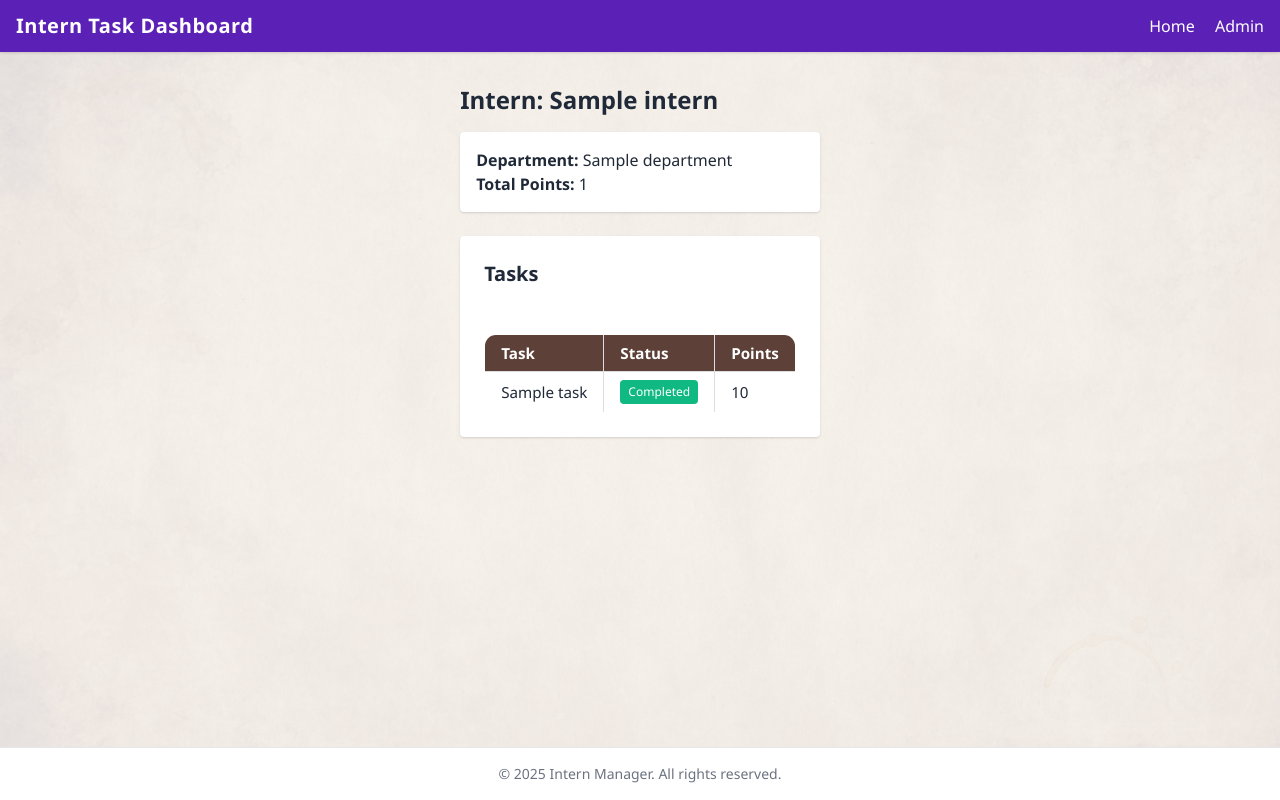
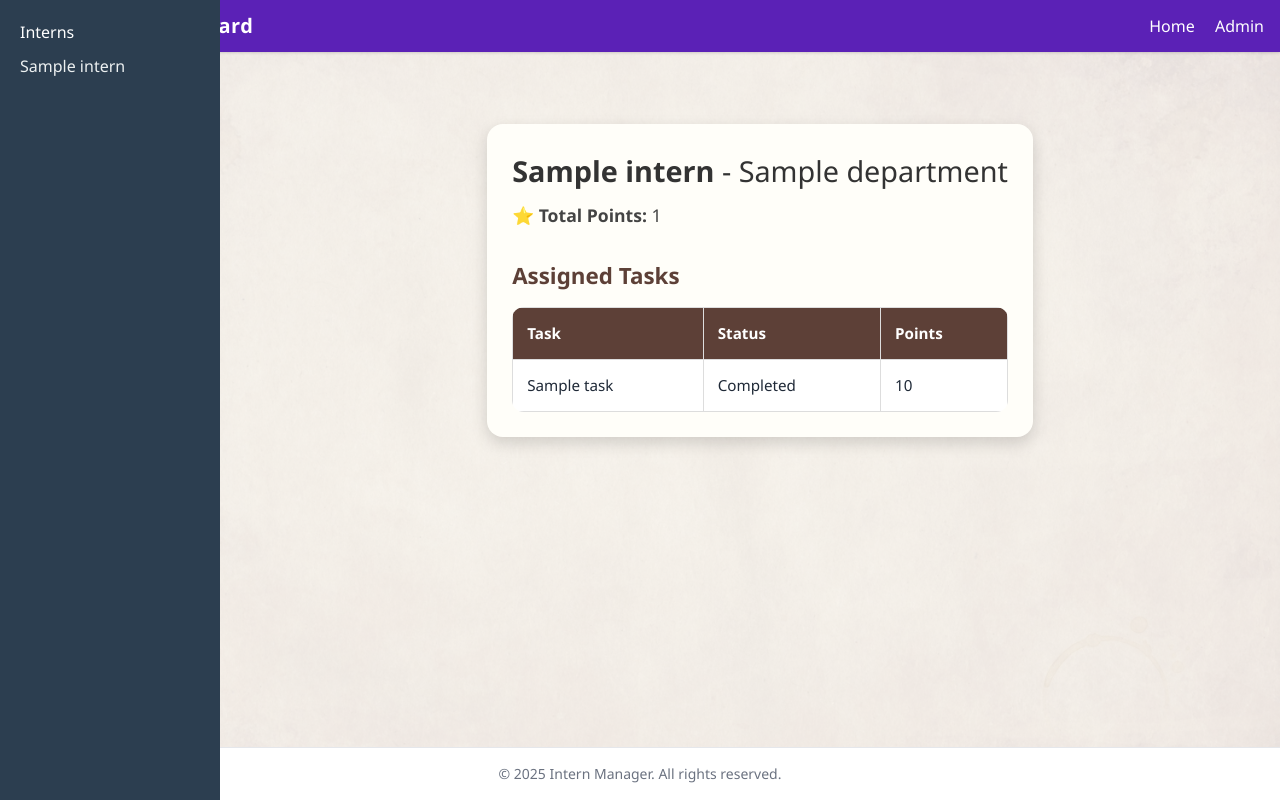
Before and after one commit to moulik3637/intern, a Flask app: template templates/public_intern_detail.html in a window 1280 px wide. Run offline with Flask 3, Linux system fonts and the light colour scheme; the template is opened without the code that fills it: most values are stand-ins (such as "Sample title", 1, 10 or a date in 2020).

Commit message:
public_intern_detail.html

```diff
--- a/templates/public_intern_detail.html
+++ b/templates/public_intern_detail.html
@@ -1,38 +1,42 @@
 {% extends "layout.html" %}
-{% block title %}Intern Overview{% endblock %}
+{% block title %}{{ intern.name }}'s Tasks{% endblock %}
 {% block content %}
-
-<div class="max-w-3xl mx-auto">
-  <h2 class="text-2xl font-bold text-gray-800 mb-4">Intern: {{ intern.name }}</h2>
-  <div class="mb-6 bg-white shadow p-4 rounded">
-    <p><strong>Department:</strong> {{ intern.department }}</p>
-    <p><strong>Total Points:</strong> {{ total_points }}</p>
+<div class="dashboard-container">
+    <!-- Sidebar -->
+    <div class="sidebar">
+        <h3>Interns</h3>
+        <ul>
+            {% for i in interns %}
+            <li>
+                <a href="{{ url_for('public_intern_detail', intern_id=i.id) }}">{{ i.name }}</a>
+            </li>
+            {% endfor %}
+        </ul>
     </div>
 
-  <div class="bg-white p-6 rounded shadow">
-    <h3 class="text-xl font-semibold mb-4">Tasks</h3>
-    <div class="overflow-x-auto">
-      <table class="min-w-full border border-gray-300 text-sm">
-        <thead class="bg-gray-100">
+    <!-- Main Content -->
+    <div class="main-content">
+        <div class="card animate-fade-in" style="max-width: 800px; margin: 20px auto;">
+            <h2 style="margin-bottom: 10px;">{{ intern.name }} <span style="font-weight: normal;">- {{ intern.department }}</span></h2>
+            <p style="font-size: 1.1rem; color: #444;">⭐ <strong>Total Points:</strong> {{ total_points }}</p>
+
+            <h3 style="margin-top: 30px;">Assigned Tasks</h3>
+            <table style="margin-top: 15px;">
+                <thead>
                     <tr>
-            <th class="px-4 py-2 text-left">Task</th>
-            <th class="px-4 py-2 text-left">Status</th>
-            <th class="px-4 py-2 text-left">Points</th>
+                        <th>Task</th>
+                        <th>Status</th>
+                        <th>Points</th>
                     </tr>
                 </thead>
                 <tbody>
                     {% for task in tasks %}
-          <tr class="border-t">
-            <td class="px-4 py-2">{{ task.task }}</td>
-            <td class="px-4 py-2">
-              <span class="inline-block px-2 py-1 text-white text-xs rounded
-                {% if task.status == 'Completed' %} bg-green-500
-                {% elif task.status == 'To be reviewed' %} bg-yellow-500
-                {% else %} bg-blue-500 {% endif %}">
-                {{ task.status }}
-              </span>
+                    <tr>
+                        <td>{{ task.task }}</td>
+                        <td>
+                            <span class="status-{{ task.status|lower|replace(' ', '-') }}">{{ task.status.replace('Done', 'Completed') }}</span>
                         </td>
-            <td class="px-4 py-2">{{ task.points }}</td>
+                        <td>{{ task.points }}</td>
                     </tr>
                     {% endfor %}
                 </tbody>
@@ -40,5 +44,4 @@
         </div>
     </div>
 </div>
-
 {% endblock %}
```
Lines whose indentation alone changed are shown as unchanged.
